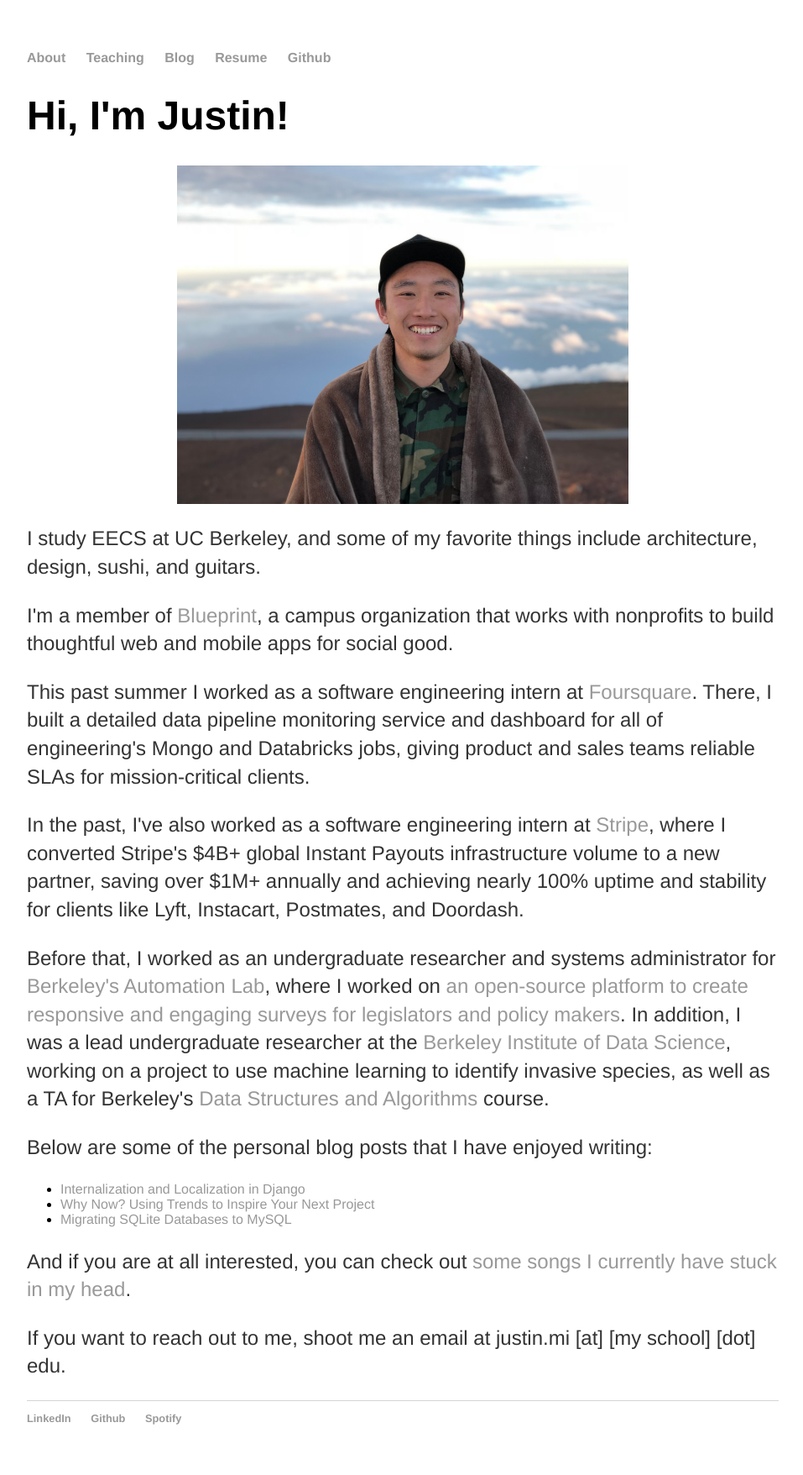
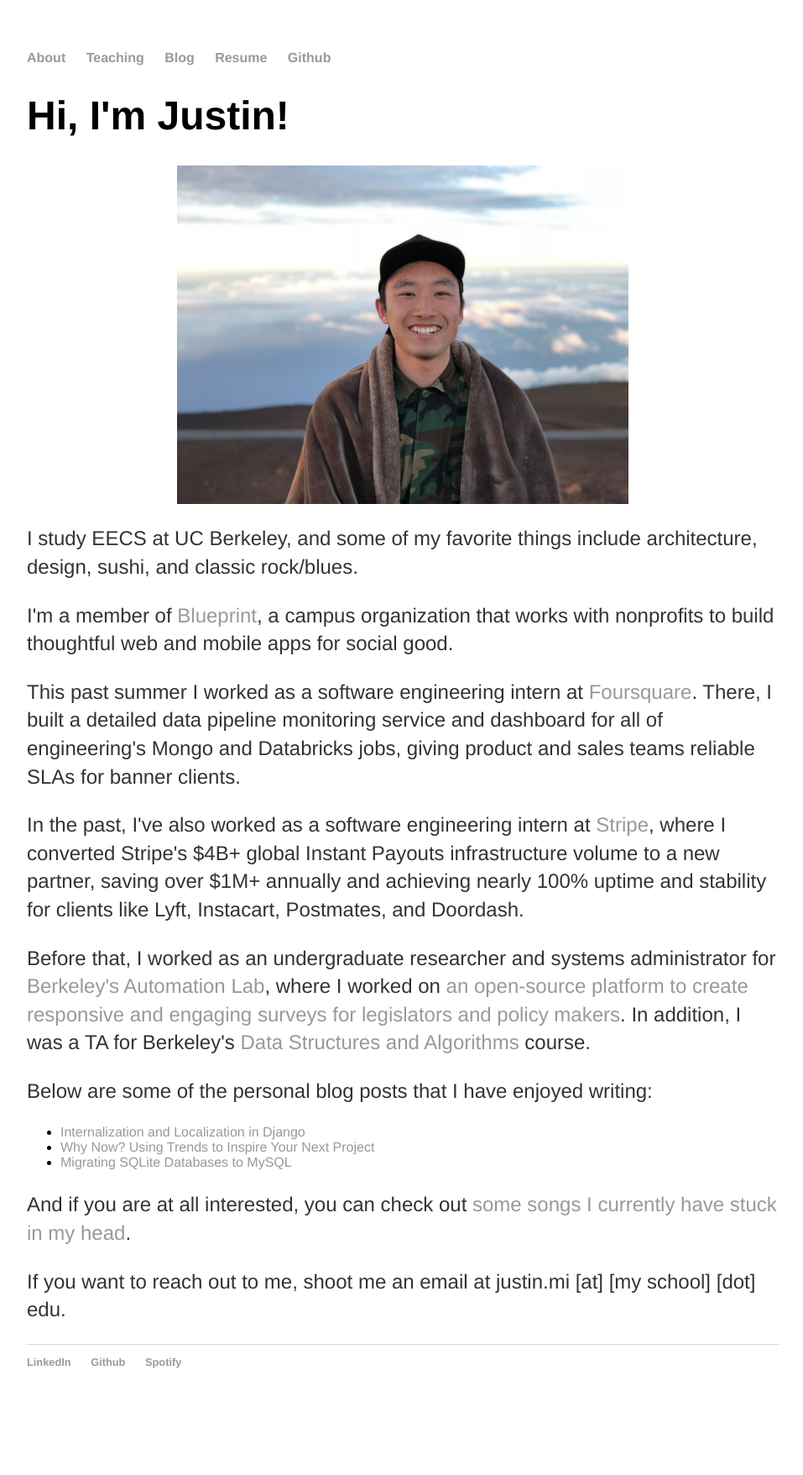
Before and after one commit to JustinMi/JustinMi.github.io, a Jekyll site: the page built from index.html, in a window 1280 px wide. Shown: the whole page at 84% size, without its empty margins (160-1117 px from the left). Built offline with Jekyll 4.4.1, drawn with Linux system fonts in a browser that asks for light colours; nearby versions of some CDN libraries; after the commit the page ends 1689 px from its top, so only the background shows below that.

Commit message:
edited about me

```diff
--- a/index.html
+++ b/index.html
@@ -15,7 +15,7 @@ title: About Justin
 
   <p>
     I study EECS at UC Berkeley, and some of my favorite things include
-    architecture, design, sushi, and guitars.
+    architecture, design, sushi, and classic rock/blues.
   </p>
 
   <p>
@@ -28,7 +28,7 @@ title: About Justin
     <a href="https://enterprise.foursquare.com/">Foursquare</a>. There, I built
     a detailed data pipeline monitoring service and dashboard for all of
     engineering's Mongo and Databricks jobs, giving product and sales teams
-    reliable SLAs for mission-critical clients.
+    reliable SLAs for banner clients.
   </p>
   <p>
     In the past, I've also worked as a software engineering intern at
@@ -46,10 +46,7 @@ title: About Justin
       href="http://citris-uc.org/connected-communities/project/the-collaborative-assessment-and-feedback-engine-cafe/"
       >an open-source platform to create responsive and engaging surveys for
       legislators and policy makers</a
-    >. In addition, I was a lead undergraduate researcher at the
-    <a href="https://bids.berkeley.edu/">Berkeley Institute of Data Science</a>,
-    working on a project to use machine learning to identify invasive species,
-    as well as a TA for Berkeley's
+    >. In addition, I was a TA for Berkeley's
     <a href="http://datastructur.es/">Data Structures and Algorithms</a> course.
   </p>
 
```
Also changed, not shown: 5 other files.
